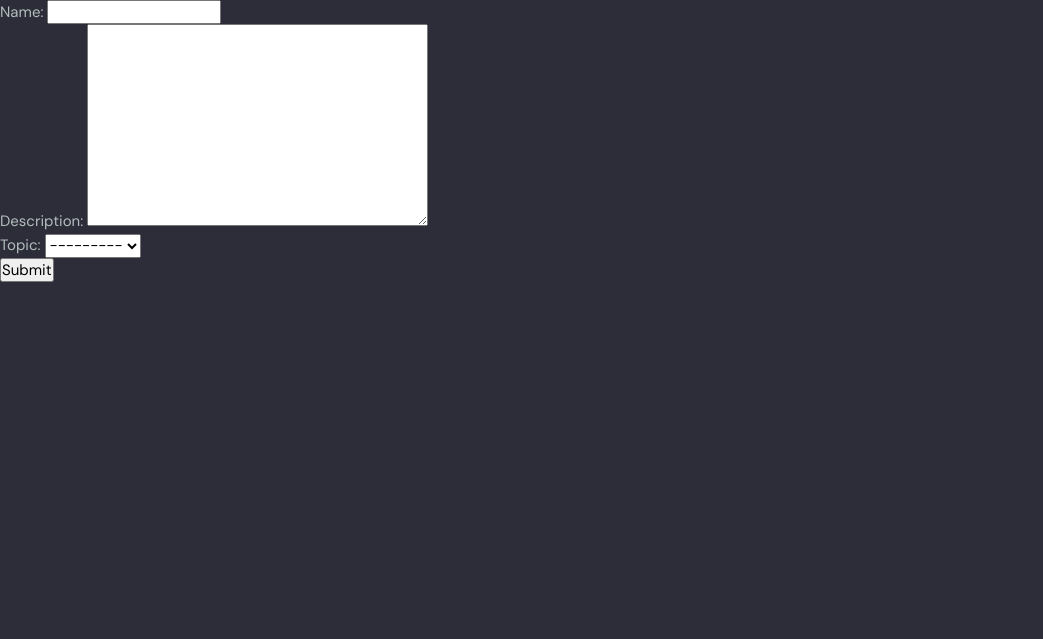
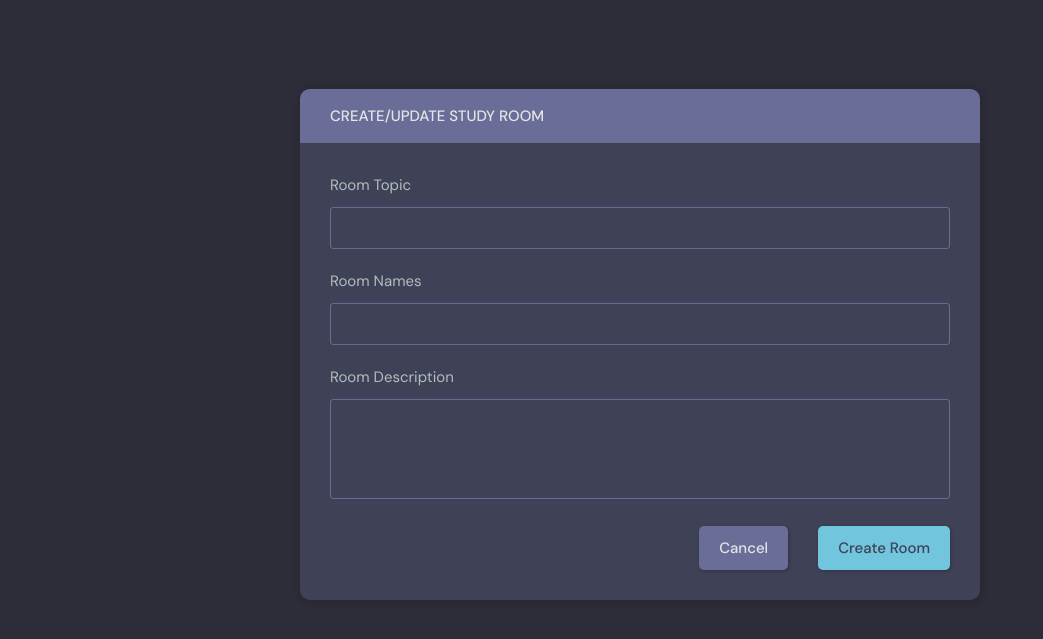
Before and after one commit to iwtga/discord-clone, a Django app: page /create-room/ in a window 1280 px wide. Shown: the part 76-715 px from the top of the page, without its empty margins (0-1043 px from the left). Run offline with Django 4.2, Linux system fonts and the light colour scheme; the visitor is signed in with stand-in values (Sample User, id 1); data that the repository does not hold is empty.

Commit message:
fix create room

```diff
--- a/base/templates/base/feed_component.html
+++ b/base/templates/base/feed_component.html
@@ -8,7 +8,7 @@
         <span>@{{room.host.username}}</span>
       </a>
       <div class="roomListRoom__actions">
-        <span>{{room.created|timesince}} days ago</span>
+        <span>{{room.created|timesince}} ago</span>
       </div>
     </div>
     <div class="roomListRoom__content">
--- a/base/templates/base/home.html
+++ b/base/templates/base/home.html
@@ -31,7 +31,7 @@
           <h2>Study Room</h2>
           <p>{{room_count }} Rooms available</p>
         </div>
-        <a class="btn btn--main" href="create-room.html">
+        <a class="btn btn--main" href="{% url 'create-room' %}">
           <svg version="1.1" xmlns="http://www.w3.org/2000/svg" width="32" height="32" viewBox="0 0 32 32">
             <title>add</title>
             <path
--- a/base/templates/base/room_form.html
+++ b/base/templates/base/room_form.html
@@ -1,16 +1,69 @@
 {% extends 'main.html' %}
 
 {% block content %}
+  <main class="create-room layout">
+    <div class="container">
+      <div class="layout__box">
+        <div class="layout__boxHeader">
+          <div class="layout__boxTitle">
+            <a href="{% url 'home' %}>
+              <svg version="1.1" xmlns="http://www.w3.org/2000/svg" width="32" height="32" viewBox="0 0 32 32">
+                <title>arrow-left</title>
+                <path
+                  d="M13.723 2.286l-13.723 13.714 13.719 13.714 1.616-1.611-10.96-10.96h27.625v-2.286h-27.625l10.965-10.965-1.616-1.607z">
+                </path>
+              </svg>
+            </a>
+            <h3>Create/Update Study Room</h3>
+          </div>
+        </div>
+        <div class="layout__body">
+          <form class="form" action="" method="POST">
+            {% csrf_token %}
 
-<div>
-    <form method="POST" action="">
-        {% csrf_token %}
+            <div class="form__group">
+              <label for="room_topic">Room Topic</label>
+              <input type="text" name="topic" required list="topic-list">
+              <datalist id="topic-list">
+                <select id="room_topic">
+                  {% for topic in topics %}
+                  <option value="{{topic.name}}">{{topic.name}}</option>
+                  {% endfor %}
+                </select>
+              </datalist>
+            </div>
 
-        {{ form.as_p }}
+            <div class="form__group">
+              <label for="room_name">Room Names</label>
+              {{form.name}}
+            </div>
 
-        <input type="submit" value="Submit">
+            <div class="form__group">
+              <label for="room_description">Room Description</label>
+              {{form.description}}
+            </div>
 
-    </form>
-</div>
+<!--
+            <div class="form__group">
+              <label for="room_topic">Topic</label>
+              <input required type="text" name="topic" id="room_topic" list="topic-list" />
+              <datalist id="topic-list">
+                <select id="room_topic">
+                  <option value="">Select your topic</option>
+                  <option value="Python">Python</option>
+                  <option value="Django">Django</option>
+                </select>
+              </datalist>
 
+            </div> -->
+
+            <div class="form__action">
+              <a class="btn btn--dark" href="index.html">Cancel</a>
+              <button class="btn btn--main" type="submit">Create Room</button>
+            </div>
+          </form>
+        </div>
+      </div>
+    </div>
+  </main>
 {% endblock content %}
--- a/base/views.py
+++ b/base/views.py
@@ -1,3 +1,4 @@
+from unicodedata import name
 from django.shortcuts import render, redirect
 from django.contrib import messages
 from django.http import HttpResponse
@@ -99,14 +100,20 @@ def room(request, pk):
 @login_required(login_url='login')
 def create_room(request):
     if request.method == "POST":
-        form = RoomForm(request.POST)
-        if form.is_valid():
-            room = form.save(commit=False)
-            room.host = request.user
-            room.save()
-            return redirect('home')
+        topic_name = request.POST.get('topic')
+        topic, created = Topic.objects.get_or_create(name=topic_name)
+
+        Room.objects.create(
+            host=request.user,
+            topic=topic,
+            name=request.POST.get('name'),
+            description=request.POST.get('description'),
+        )
+
+        return redirect('home')
     form = RoomForm()
-    context = {'form': form}
+    topics = Topic.objects.all()
+    context = {'form': form, 'topics': topics}
     return render(request, 'base/room_form.html', context)
 
 
@@ -114,11 +121,11 @@ def create_room(request):
 def update_room(request, pk):
     room = Room.objects.get(id=pk)
     form = RoomForm(instance=room)
-
+    topics = Topic.objects.all()
     if request.user != room.host:
         return HttpResponse("You are not authorized to perform the action!")
 
-    context = {'form': form}
+    context = {'form': form, 'topics': topics}
     if request.method == "POST":
         form = RoomForm(request.POST, instance=room)
         form.save()
```
Also changed, not shown: base/templates/base/room_form_old.html (added, +16 -0 lines).
